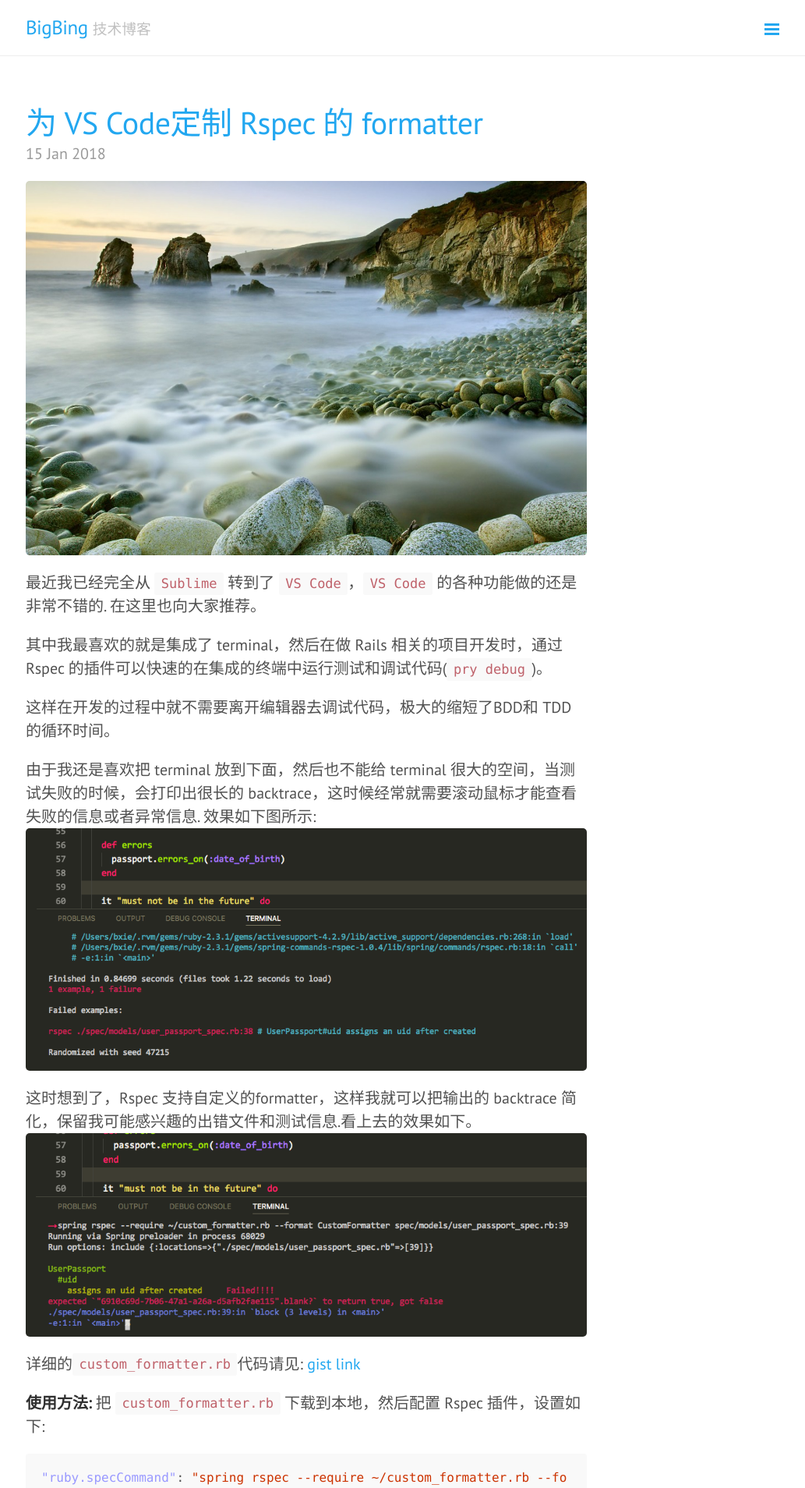
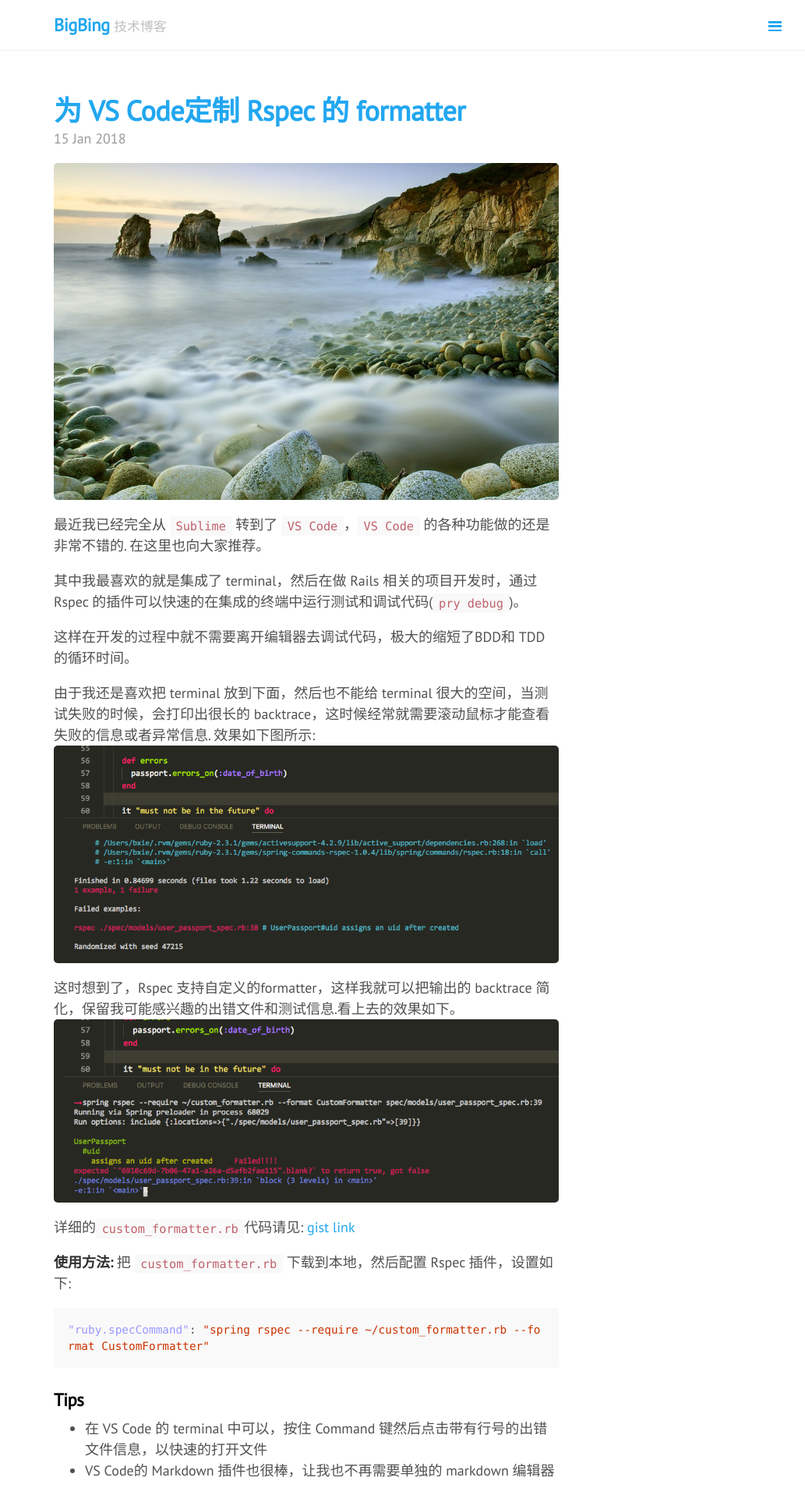
Before and after one commit to bingxie/bingxie.github.io, a Jekyll site: the page built from index.html, in a window 1280 px wide. Shown: the top 1908 px of the page at 78% size, without its empty margins (247-1280 px from the left). Built offline with Jekyll 4.4.1, drawn with Linux system fonts in a browser that asks for light colours; the list of posts is cut into pages by our own code.

Commit message:
Update the font-size and weight

```diff
--- a/public/css/lanyon.css
+++ b/public/css/lanyon.css
@@ -52,8 +52,8 @@ h1, h2, h3, h4, h5, h6 {
                "\5FAE\8F6F\96C5\9ED1", "微软雅黑",
                STXihei, "华文细黑",
                sans-serif;
-  font-weight: 400;
-  color: #313131;
+  font-weight: 600;
+  color: #000000;
   letter-spacing: -.025rem;
 }
 
--- a/public/css/poole.css
+++ b/public/css/poole.css
@@ -54,7 +54,7 @@ html {
 }
 @media (min-width: 38em) {
   html {
-    font-size: 20px;
+    font-size: 18px;
   }
 }
 
```
